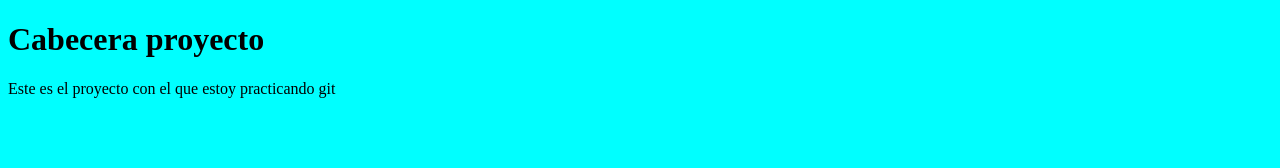
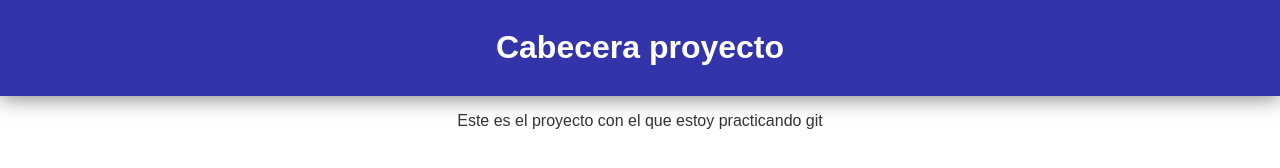
Before and after one commit to MarlonCastillo2002/hyperblog, a plain HTML site: page index.html in a window 1280 px wide. Drawn offline with Linux system fonts and the light colour scheme.

Commit message:
este es el segundo commit, agregamos estilos

```diff
--- a/css/estilos.css
+++ b/css/estilos.css
@@ -1,3 +1,18 @@
-*{
-    background-color: aqua;
+.cabecera
+{
+    background: #33A;
+    box-shadow: 0px 2px 20px 0px rgba(0,0,0,0.5);
+    color: white;
+    font-weight: bold;
+    margin: 0;
+    padding: 0.5em;
 }
+body
+{
+    color: #333;
+    text-align: center;
+    font-family: Arial;
+    font-size: 16px;
+    margin: 0;
+    padding: 0;
+}
--- a/index.html
+++ b/index.html
@@ -8,7 +8,7 @@
     <link rel="stylesheet" href="./css/estilos.css">
 </head>
 <body>
-    <div>
+    <div class="cabecera">
         <h1>Cabecera proyecto</h1>
 
     </div>
```
